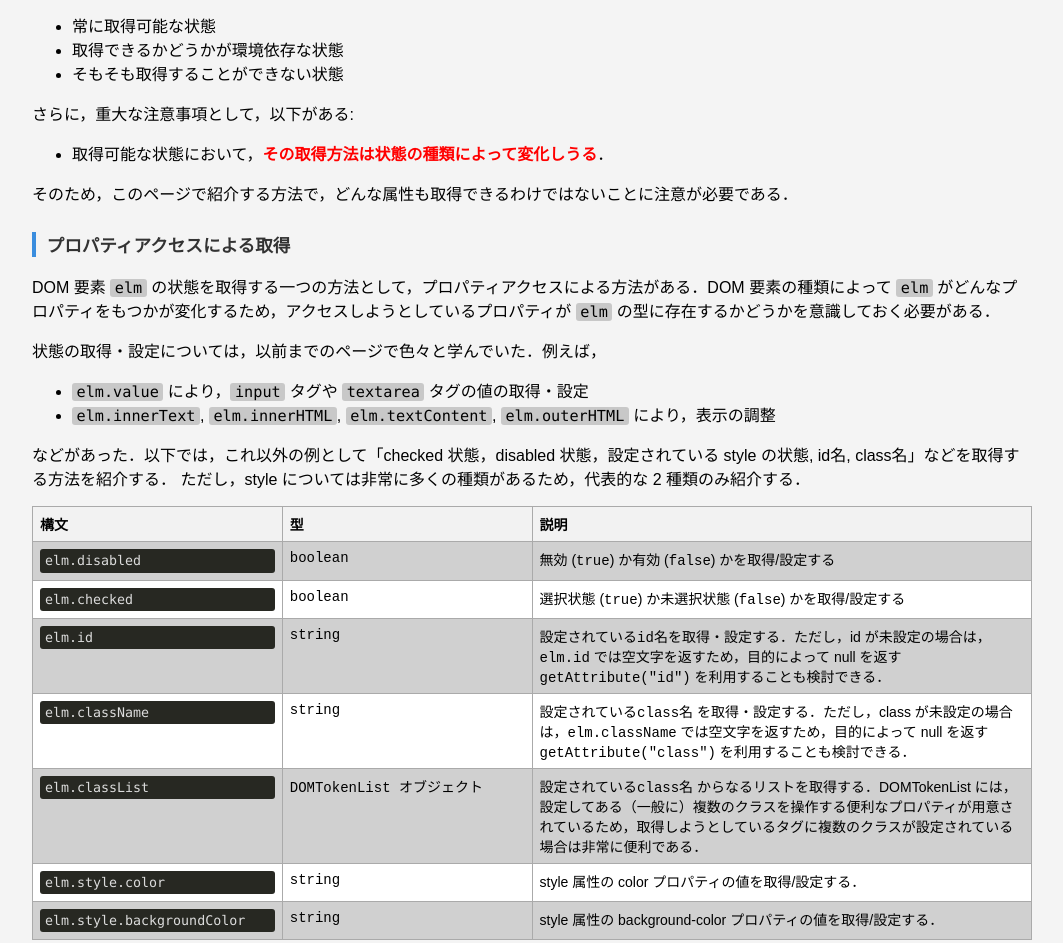
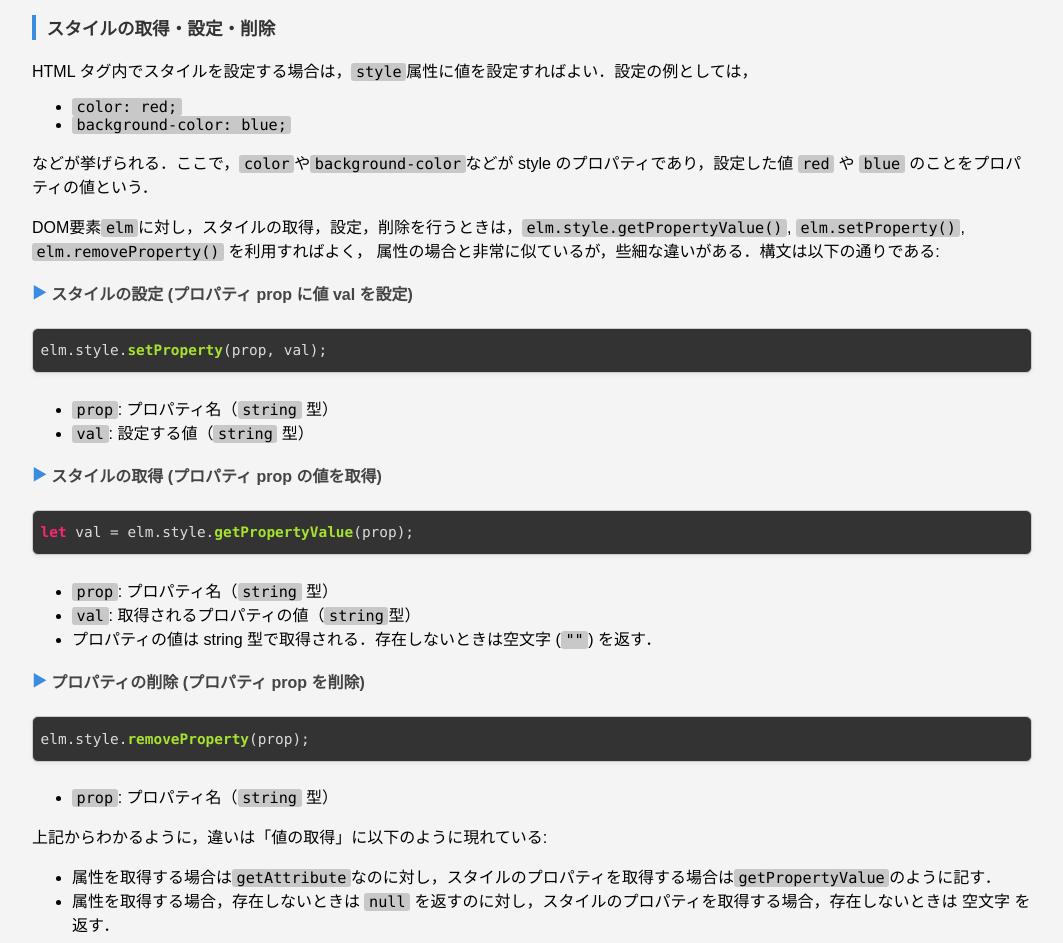
Before and after one commit to RubySafi/typescript-docs-jp, a plain HTML site: page docs/ts/29-dom-attribute.html in a window 1280 px wide. Shown: the part 4169-5112 px from the top of the page, without its empty margins (108-1171 px from the left). Drawn offline with nearby package versions, Linux system fonts and the light colour scheme; a script that the page names is missing.

Commit message:
sec 29: add property operation

```diff
--- a/docs/ts/29-dom-attribute.html
+++ b/docs/ts/29-dom-attribute.html
@@ -432,12 +432,17 @@
           </section>
         </section>
         <section>
-          <h2>属性の取得・設定・削除</h2>
+          <h2>属性およびスタイル</h2>
           <p>
-            DOM要素<code>elm</code>に対し，属性の取得および設定を行うときは，<code>elm.getAttribute()</code>および<code>elm.setAttribute()</code>を利用すればよい．構文は以下の通りである:
+            属性やスタイルは，ともにタグに対して「プロパティ名と値の組」を設定する仕組みであるという点で共通している．
+            これらの取得・設定・削除の方法もとても似ている．
           </p>
           <section>
-            <h3>属性の設定 (属性 attr に値 val を設定)</h3>
+            <h3>属性の取得・設定・削除</h3>
+            <p>
+              DOM要素<code>elm</code>に対し，属性の取得，設定，削除を行うときは，<code>elm.getAttribute()</code>, <code>elm.setAttribute()</code>, <code>elm.removeAttribute()</code>を利用すればよい．構文は以下の通りである:
+            </p>
+            <h4>属性の設定 (属性 attr に値 val を設定)</h4>
             <div class="block-container theme-dark">
               <pre><code class="language-ts">elm.setAttribute(attr, val);</code></pre>
             </div>
@@ -445,9 +450,7 @@
               <li><code>attr</code>: 属性名（<code>string</code> 型）</li>
               <li><code>val</code>: 属性の値（<code>string</code> 型）</li>
             </ul>
-          </section>
-          <section>
-            <h3>属性の取得 (属性 attr の値を取得)</h3>
+            <h4>属性の取得 (属性 attr の値を取得)</h4>
             <div class="block-container theme-dark">
               <pre><code class="language-ts">let val = elm.getAttribute(attr);</code></pre>
             </div>
@@ -462,14 +465,60 @@
                 を返す．
               </li>
             </ul>
-          </section>
-          <section>
-            <h3>属性の削除 (属性 attr を削除)</h3>
+            <h4>属性の削除 (属性 attr を削除)</h4>
             <div class="block-container theme-dark">
               <pre><code class="language-ts">elm.removeAttribute(attr);</code></pre>
             </div>
             <ul>
               <li><code>attr</code>: 属性名（<code>string</code> 型）</li>
+            </ul>
+          </section>
+          <section>
+            <h3>スタイルの取得・設定・削除</h3>
+            <p>
+              HTML タグ内でスタイルを設定する場合は，<code>style</code>属性に値を設定すればよい．設定の例としては，
+              </p>
+              <ul>
+                <li><code>color: red;</code></li>
+                <li><code>background-color: blue;</code></li>
+              </ul>
+              <p>などが挙げられる．ここで，<code>color</code>や<code>background-color</code>などが style のプロパティであり，設定した値 <code>red</code> や <code>blue</code> のことをプロパティの値という．</p>
+              <p>
+              DOM要素<code>elm</code>に対し，スタイルの取得，設定，削除を行うときは，<code>elm.style.getPropertyValue()</code>, <code>elm.setProperty()</code>, <code>elm.removeProperty()</code> を利用すればよく，
+              属性の場合と非常に似ているが，些細な違いがある．構文は以下の通りである:
+            </p>
+            <h4>スタイルの設定 (プロパティ prop に値 val を設定)</h4>
+            <div class="block-container theme-dark">
+              <pre><code class="language-ts">elm.style.setProperty(prop, val);</code></pre>
+            </div>
+            <ul>
+              <li><code>prop</code>: プロパティ名（<code>string</code> 型）</li>
+              <li><code>val</code>: 設定する値（<code>string</code> 型）</li>
+            </ul>
+            <h4>スタイルの取得 (プロパティ prop の値を取得)</h4>
+            <div class="block-container theme-dark">
+              <pre><code class="language-ts">let val = elm.style.getPropertyValue(prop);</code></pre>
+            </div>
+            <ul>
+              <li><code>prop</code>: プロパティ名（<code>string</code> 型）</li>
+              <li>
+                <code>val</code>: 取得されるプロパティの値（<code>string</code>型）
+              </li>
+              <li>
+                プロパティの値は string 型で取得される．存在しないときは空文字 (<code>""</code>) を返す．
+              </li>
+            </ul>
+            <h4>プロパティの削除 (プロパティ prop を削除)</h4>
+            <div class="block-container theme-dark">
+              <pre><code class="language-ts">elm.style.removeProperty(prop);</code></pre>
+            </div>
+            <ul>
+              <li><code>prop</code>: プロパティ名（<code>string</code> 型）</li>
+            </ul>
+            <p>上記からわかるように，違いは「値の取得」に以下のように現れている: </p>
+            <ul>
+              <li>属性を取得する場合は<code>getAttribute</code>なのに対し，スタイルのプロパティを取得する場合は<code>getPropertyValue</code>のように記す．</li>
+              <li>属性を取得する場合，存在しないときは <code>null</code> を返すのに対し，スタイルのプロパティを取得する場合，存在しないときは 空文字 を返す．</li>
             </ul>
           </section>
         </section>
@@ -745,9 +794,11 @@ if (elmEx2) {
           <section>
             <h3>className と classList</h3>
             <p>
-             タグの class 属性は、クラス名をスペースで区切ることで複数指定できる．
-              class 属性ではスペースがデリミタとして機能し，スペースはクラス名の一部とはみなされなず，
-              例えば <code>"X"</code> や <code>" X"</code>，<code>"X "</code>はすべて同じクラス <code>"X"</code> として認識される．例えば
+              タグの class
+              属性は、クラス名をスペースで区切ることで複数指定できる． class
+              属性ではスペースがデリミタとして機能し，スペースはクラス名の一部とはみなされなず，
+              例えば <code>"X"</code> や <code>" X"</code>，<code>"X "</code
+              >はすべて同じクラス <code>"X"</code> として認識される．例えば
             </p>
             <div class="block-container theme-light">
               <pre><code class="language-html">&lt;div id="ex3"&gt;
```
Also changed, not shown: docs/ts/index.html (+1 -1 lines).
